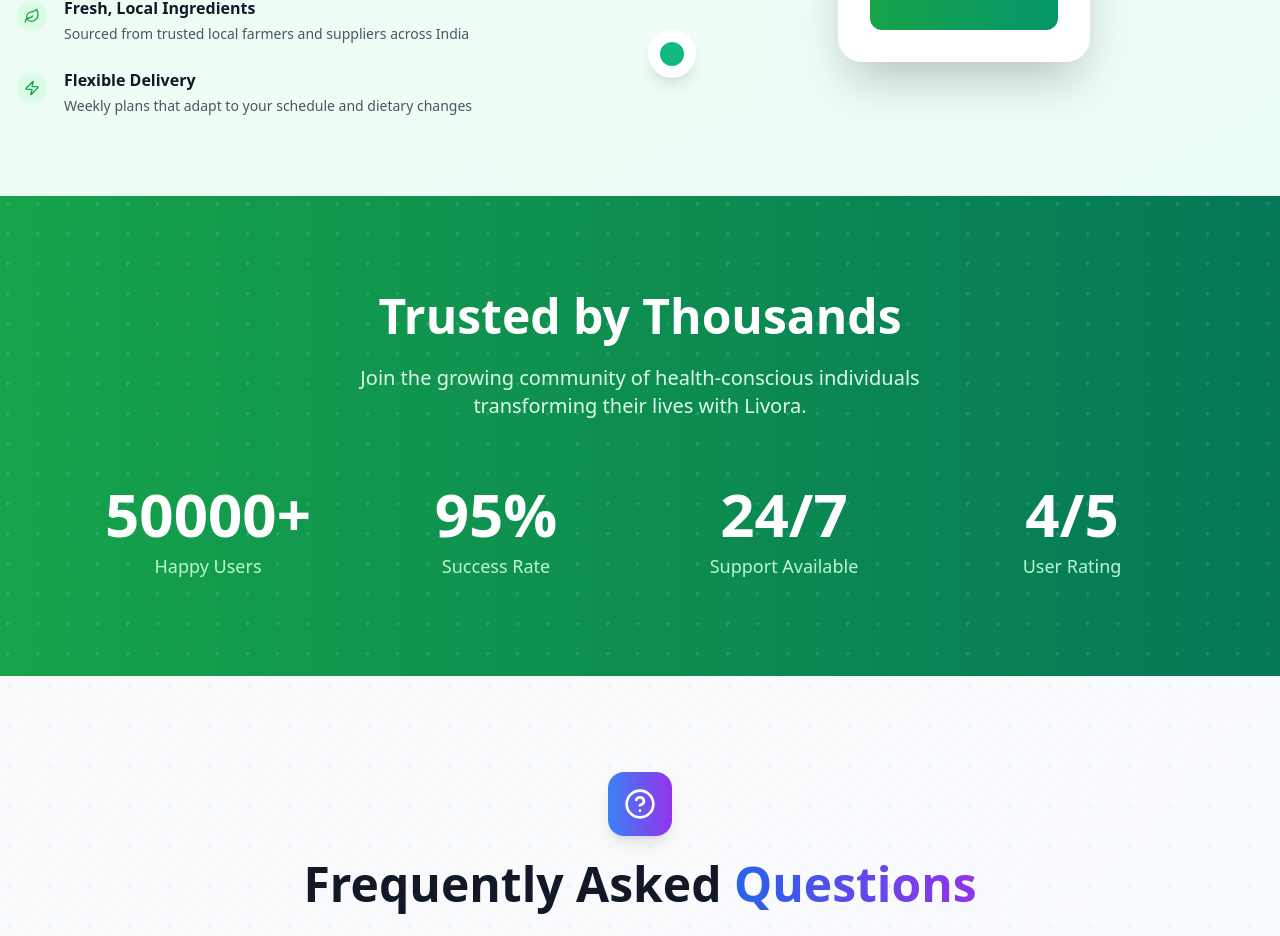
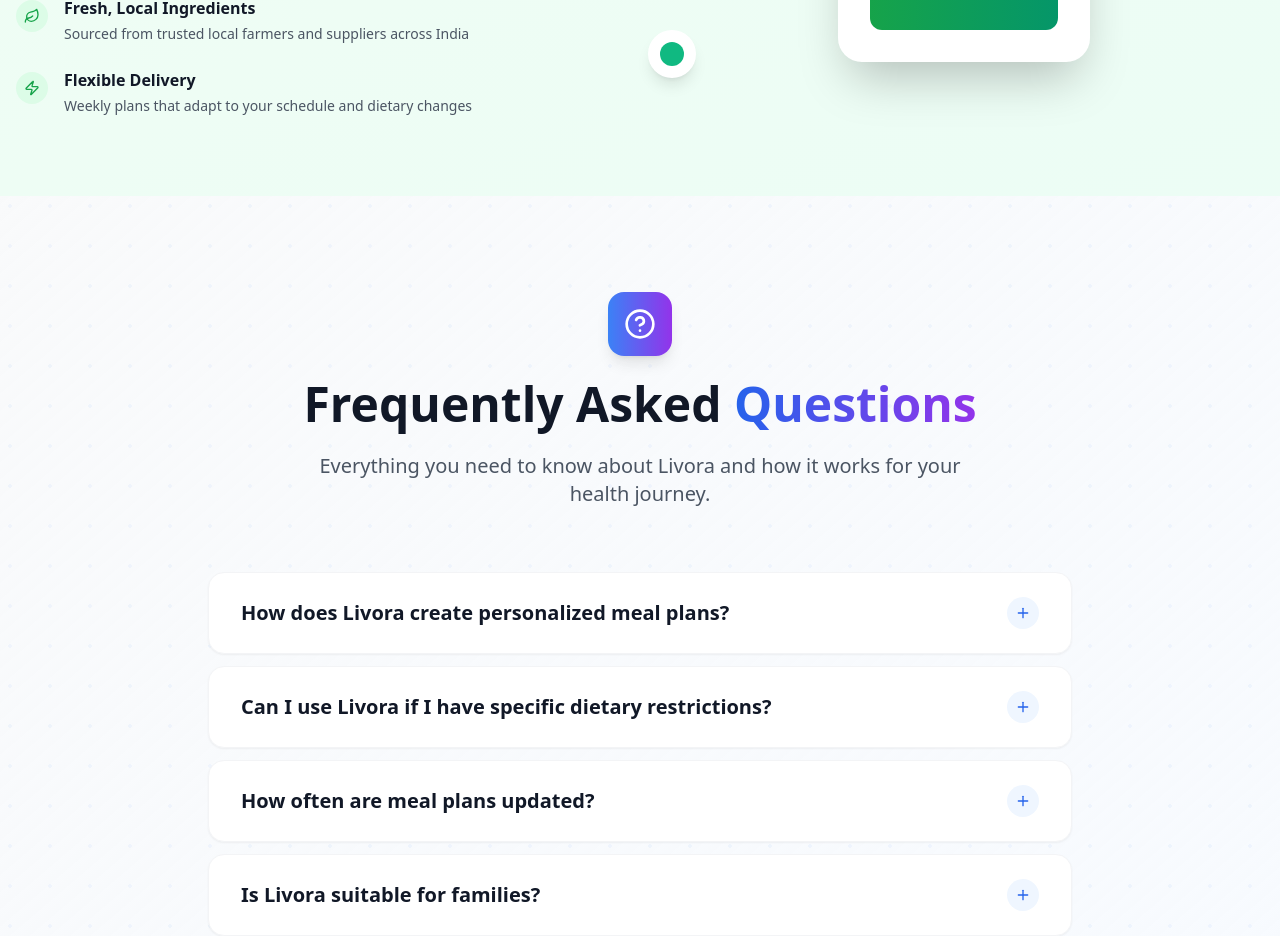
Before and after one commit to featuringmyself/livora-landing-page, a React (Vite) app: page / in a window 1280 px wide. Shown: the part 4063-4999 px from the top of the page. Built offline with nearby package versions, Linux system fonts and the light colour scheme.

Commit message:
commented out statistics

```diff
--- a/src/pages/Index.tsx
+++ b/src/pages/Index.tsx
@@ -20,7 +20,7 @@ const Index = () => {
       <DashboardPreview />
       <About />
       <ProductMockup />
-      <Statistics />
+      {/* <Statistics /> */}
       {/* <SocialProof /> */}
       <FAQ />
       <Waitlist />
```
